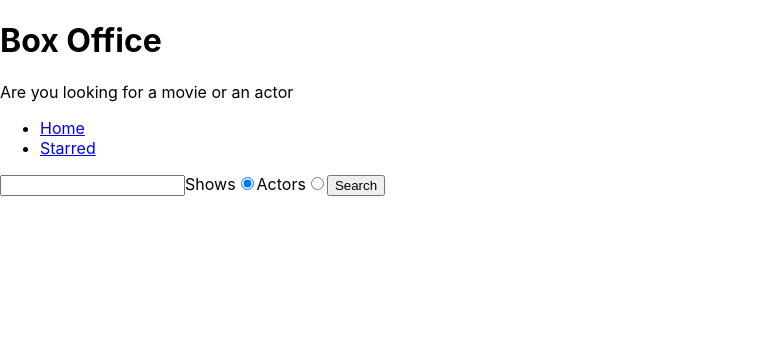
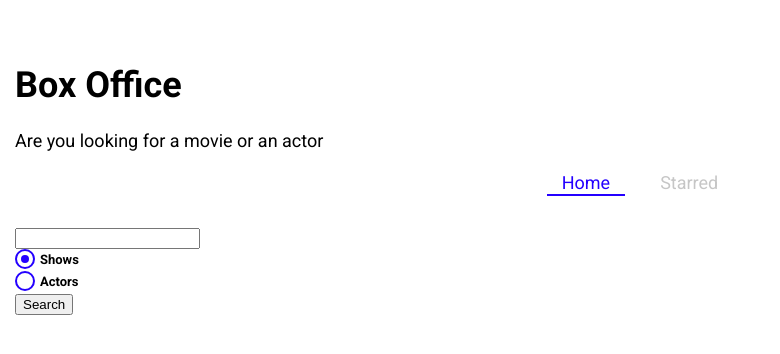
Before and after one commit to Sufiyan055/box-Office-App, a React (Create React App) app: page / in a window 1280 px wide. Shown: the top 354 px of the page, without its empty margins (0-780 px from the left). Built offline with nearby package versions, Linux system fonts and the light colour scheme.

Commit message:
Styled copmponent installed and some styling is done on home page

```diff
--- a/package.json
+++ b/package.json
@@ -8,6 +8,7 @@
     "react-dom": "^18.2.0",
     "react-router-dom": "^6.14.2",
     "react-scripts": "5.0.1",
+    "styled-components": "^6.0.7",
     "web-vitals": "^2.1.4",
     "workbox-background-sync": "^6.6.0",
     "workbox-broadcast-update": "^6.6.0",
--- a/public/index.html
+++ b/public/index.html
@@ -1,11 +1,14 @@
-<!DOCTYPE html>
+<!doctype html>
 <html lang="en">
   <head>
     <meta charset="utf-8" />
     <link rel="icon" href="%PUBLIC_URL%/favicon.ico" />
     <meta name="viewport" content="width=device-width, initial-scale=1" />
     <meta name="theme-color" content="#000000" />
-    <meta name="description" content="Web site created using create-react-app" />
+    <meta
+      name="description"
+      content="Web site created using create-react-app"
+    />
     <link rel="apple-touch-icon" href="%PUBLIC_URL%/logo192.png" />
     <!--
       manifest.json provides metadata used when your web app is installed on a
@@ -21,7 +24,11 @@
       work correctly both with client-side routing and a non-root public URL.
       Learn how to configure a non-root public URL by running `npm run build`.
     -->
-    <title>React App</title>
+    <link
+      href="https://fonts.googleapis.com/css?family=Roboto:300,400,700,&display=swap"
+      rel="stylesheet"
+    />
+    <title>Box Office</title>
   </head>
   <body>
     <noscript>You need to enable JavaScript to run this app.</noscript>
--- a/src/App.jsx
+++ b/src/App.jsx
@@ -4,12 +4,15 @@
 import Starred from './pages/Starred';
 import Show from './pages/Show';
 import MainLayout from './components/MainLayout';
+import { GlobalTheme } from './theme';
 /* Single page means single html. In react because of js we navigation through pages without load. */
 /* Mainlayout is linked with app.jsx */
 const queryClient = new QueryClient();
+
 function App() {
   return (
     <QueryClientProvider client={queryClient}>
+      <GlobalTheme>
         <BrowserRouter>
           <Routes>
             {/* Routes means pages. navigation occur without loading pages. below there is single attribut - element with MainLayout prop  */}
@@ -21,22 +24,9 @@
             <Route path="/show/:showId" element={<Show />} />
 
             <Route path="*" element={<div>Not Found</div>} />
-
-          {/*      <Route path="/" element={<App />}>
-          <Route index element={<Home />} />
-          <Route path="teams" element={<Teams />}>
-          <Route path=":teamId" element={<Team />} />
-          <Route path="new" element={<NewTeamForm />} />
-          <Route index element={<LeagueStandings />} />
-          </Route>
-          </Route>
-          <Route element={<PageLayout />}>
-          <Route path="/privacy" element={<Privacy />} />
-          <Route path="/tos" element={<Tos />} />
-          </Route>
-        <Route path="contact-us" element={<Contact />} /> */}
           </Routes>
         </BrowserRouter>
+      </GlobalTheme>
     </QueryClientProvider>
   );
 }
--- /dev/null
+++ b/src/components/CustomRadio.jsx
@@ -0,0 +1,59 @@
+import { styled } from 'styled-components';
+
+const CustomRadio = ({ label, ...inputProps }) => {
+  return (
+    <StyledRadio>
+      {label}
+      <input {...inputProps} type="radio" />
+      <span />
+    </StyledRadio>
+  );
+};
+
+export default CustomRadio;
+
+const StyledRadio = styled.label`
+  display: block;
+  position: relative;
+  padding-left: 25px;
+  cursor: pointer;
+  font-size: 13px;
+  user-select: none;
+  font-weight: 700;
+  line-height: 1.65;
+  input {
+    position: absolute;
+    opacity: 0;
+    cursor: pointer;
+  }
+  span {
+    position: absolute;
+    top: 0;
+    left: 0;
+    height: 16px;
+    width: 16px;
+    background-color: #fff;
+    border: 2px solid ${({ theme }) => theme.mainColors.blue};
+    border-radius: 50%;
+  }
+  input:checked ~ span {
+    background-color: #fff;
+    border: 2px solid ${({ theme }) => theme.mainColors.blue};
+  }
+  span:after {
+    content: '';
+    position: absolute;
+    display: none;
+  }
+  input:checked ~ span:after {
+    display: block;
+  }
+  span:after {
+    top: 4px;
+    left: 4px;
+    width: 8px;
+    height: 8px;
+    border-radius: 50%;
+    background: ${({ theme }) => theme.mainColors.blue};
+  }
+`;
--- a/src/components/Navs.jsx
+++ b/src/components/Navs.jsx
@@ -1,4 +1,5 @@
-import { Link } from 'react-router-dom';
+import { styled } from 'styled-components';
+import { NavLink } from 'react-router-dom';
 
 /* Here array of object is created in LINKS. content text and path(to) this is used for navigation purpose. VERY HelpFul */
 
@@ -20,15 +21,57 @@
 const Navs = () => {
   return (
     <div>
-      <ul>
+      <NavList>
         {LINKS.map(item => (
           <li key={item.to}>
-            <Link to={item.to}>{item.text}</Link>
+            <LinkStyled to={item.to}>{item.text}</LinkStyled>
           </li>
         ))}
-      </ul>
+      </NavList>
     </div>
   );
 };
 
 export default Navs;
+
+const NavList = styled.ul`
+  display: flex;
+  justify-content: center;
+  list-style: none;
+  margin: 0 0 30px;
+  padding: 0;
+  li {
+    margin: 0 10px;
+  }
+`;
+
+const LinkStyled = styled(NavLink)`
+  display: block;
+  padding: 3px 15px;
+  position: relative;
+  text-decoration: none;
+  color: ${({ theme }) => theme.mainColors.gray};
+  &.active {
+    color: ${({ theme }) => theme.mainColors.blue};
+    &:after {
+      content: '';
+      position: absolute;
+      display: block;
+      height: 2px;
+      left: 0%;
+      bottom: 0;
+      background-color: ${({ theme }) => theme.mainColors.blue};
+      animation: slide-in 0.3s ease-in forwards;
+      @keyframes slide-in {
+        from {
+          left: 50%;
+          width: 0;
+        }
+        to {
+          left: 0%;
+          width: 100%;
+        }
+      }
+    }
+  }
+`;
--- a/src/components/SearchForm.jsx
+++ b/src/components/SearchForm.jsx
@@ -1,7 +1,9 @@
 import { useState } from 'react';
+import { useSearchStr } from '../lib/useSearchStr';
+import CustomRadio from './CustomRadio';
 
 const SearchForm = ({ onSearch }) => {
-  const [searchStr, setSearchStr] = useState('');
+  const [searchStr, setSearchStr] = useSearchStr('');
   //'shows' or 'actors' and default value is 'show'
   const [searchOption, setSearchOption] = useState('shows');
 
@@ -32,27 +34,21 @@
     <form onSubmit={onSubmit}>
       <input type="text" value={searchStr} onChange={onSearchInputChange} />
 
-      <label>
-        Shows
-        <input
-          type="radio"
+      <CustomRadio
+        label="Shows"
         name="search-option"
         value="shows"
         checked={searchOption === 'shows'}
         onChange={onRadioChange}
       />
-      </label>
 
-      <label>
-        Actors
-        <input
-          type="radio"
+      <CustomRadio
+        label="Actors"
         name="search-option"
         value="actors"
         checked={searchOption === 'actors'}
         onChange={onRadioChange}
       />
-      </label>
 
       <button type="submit">Search</button>
     </form>
--- a/src/index.css
+++ /dev/null
@@ -1,13 +0,0 @@
-body {
-  margin: 0;
-  font-family: -apple-system, BlinkMacSystemFont, 'Segoe UI', 'Roboto', 'Oxygen',
-    'Ubuntu', 'Cantarell', 'Fira Sans', 'Droid Sans', 'Helvetica Neue',
-    sans-serif;
-  -webkit-font-smoothing: antialiased;
-  -moz-osx-font-smoothing: grayscale;
-}
-
-code {
-  font-family: source-code-pro, Menlo, Monaco, Consolas, 'Courier New',
-    monospace;
-}
--- a/src/index.jsx
+++ b/src/index.jsx
@@ -1,6 +1,5 @@
 import React from 'react';
 import ReactDOM from 'react-dom/client';
-import './index.css';
 import App from './App';
 import * as serviceWorkerRegistration from './serviceWorkerRegistration';
 import reportWebVitals from './reportWebVitals';
--- /dev/null
+++ b/src/lib/useSearchStr.js
@@ -0,0 +1,19 @@
+import { useEffect, useState } from 'react';
+// for display search content which is written in search box after refresh
+const usePersistedState = (initialState, sessionStorageKey) => {
+  const [state, setState] = useState(() => {
+    const persistedValue = sessionStorage.getItem(sessionStorageKey);
+
+    return persistedValue ? JSON.parse(persistedValue) : initialState;
+  });
+
+  useEffect(() => {
+    sessionStorage.setItem(sessionStorageKey, JSON.stringify(state));
+  }, [state, sessionStorageKey]);
+
+  return [state, setState];
+};
+
+export const useSearchStr = () => {
+  return usePersistedState('', 'searchString');
+};
--- /dev/null
+++ b/src/theme.jsx
@@ -0,0 +1,30 @@
+import { ThemeProvider, createGlobalStyle } from 'styled-components';
+
+const theme = {
+  fontFamily: 'Roboto, sans-serif',
+  mainColors: {
+    blue: '#2400ff',
+    gray: '#c6c6c6',
+    dark: '#353535',
+  },
+};
+
+const GlobalStyles = createGlobalStyle`
+  body {
+    font-family: ${({ theme }) => theme.fontFamily};
+    font-size: 18px;
+    margin: 0;
+    padding-top: 40px;
+    padding-left: 15px;
+    padding-right: 15px;
+  }
+`;
+
+export const GlobalTheme = ({ children }) => {
+  return (
+    <ThemeProvider theme={theme}>
+      <GlobalStyles />
+      {children}
+    </ThemeProvider>
+  );
+};
```
Also changed, not shown: 1 other file (tests, documents, lock files or other folders). Lines whose indentation alone changed are shown as unchanged.
